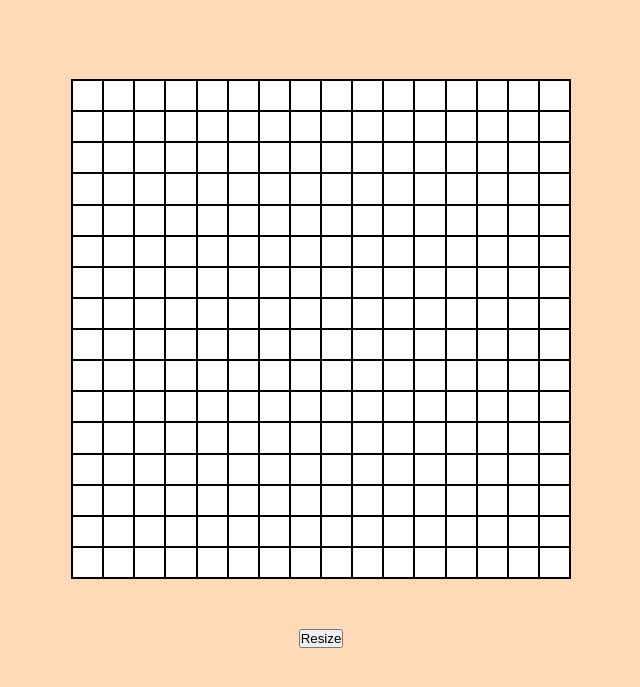
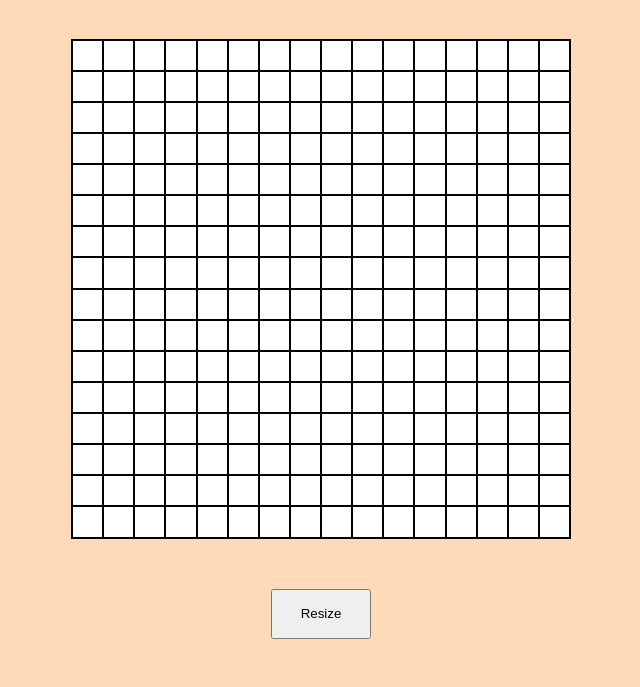
Before and after one commit to OXY2006/Etch-a-Sketch, a plain HTML site: page index.html in a window 1280 px wide. Shown: the part 105-792 px from the top of the page, without its empty margins (319-959 px from the left). Drawn offline with Linux system fonts and the light colour scheme.

Commit message:
changed style

```diff
--- a/style.css
+++ b/style.css
@@ -32,9 +32,11 @@ body {
 }
 
 .change-background{
-    background-color: black;
+    background-color: greenyellow;
 }
 
 button{
-    margin-top: 50px;
+    margin: 50px;
+    width: 100px;
+    height: 50px;
 }
```
